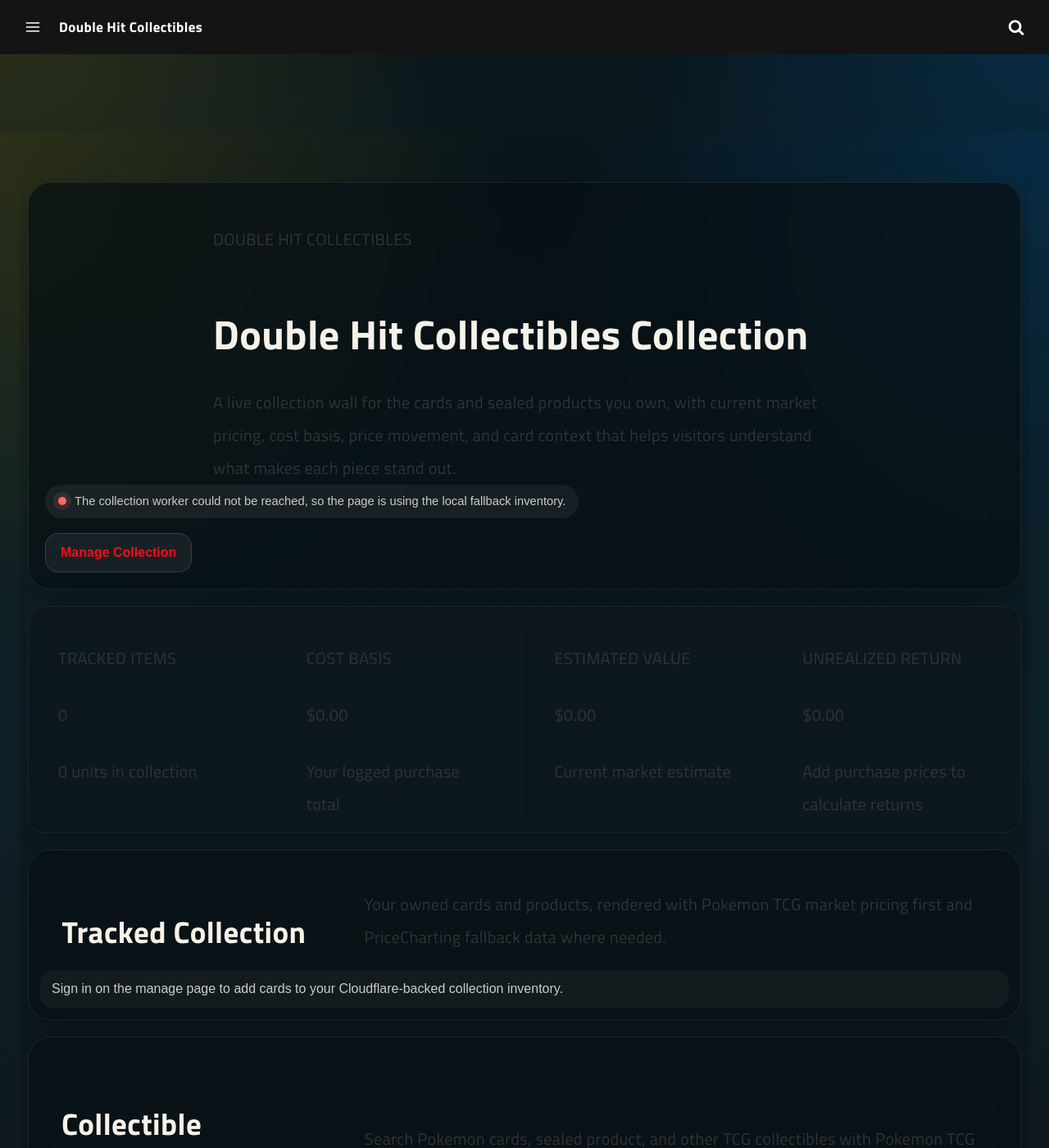
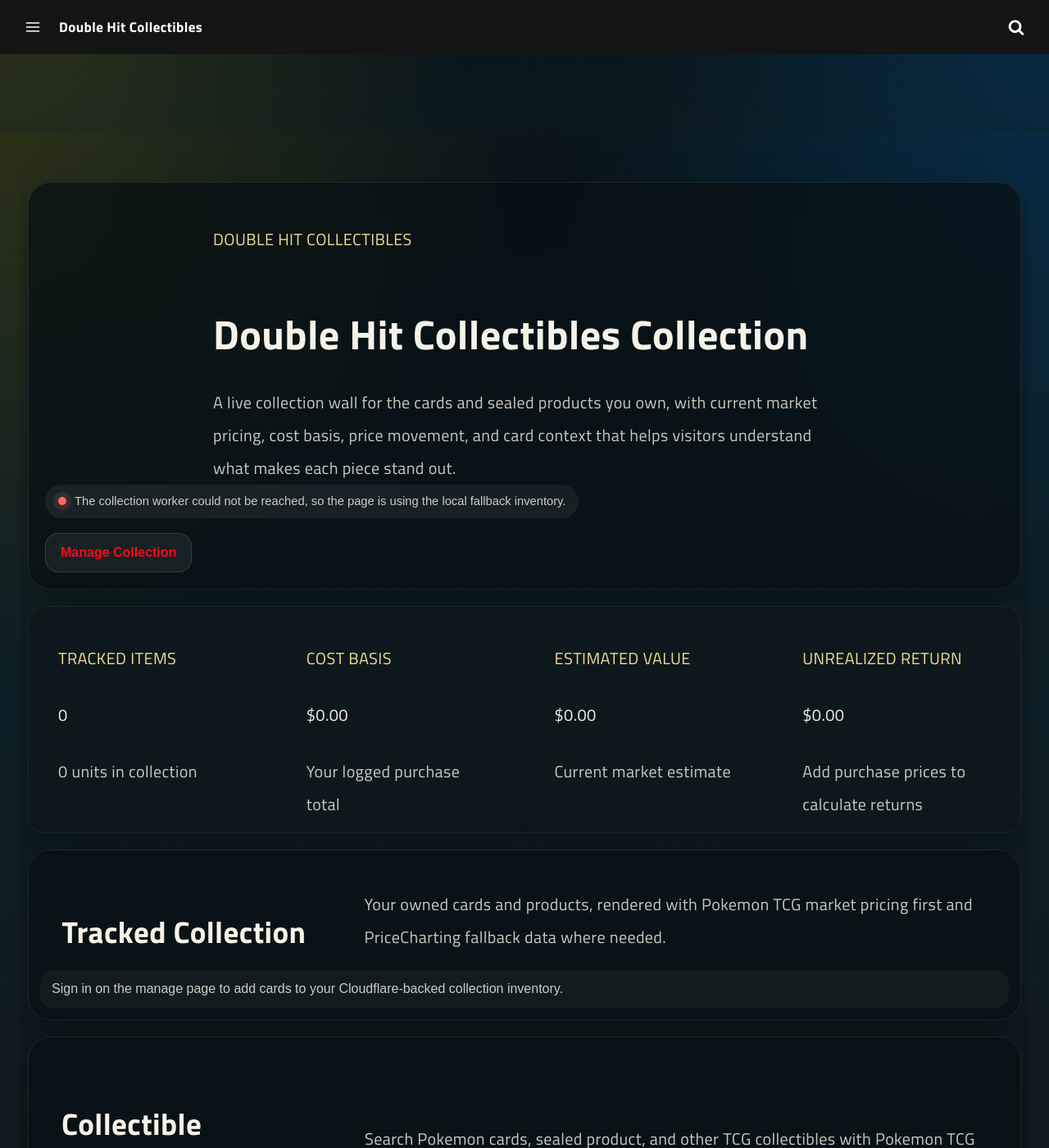
Before and after one commit to doublehitcollectibles/doublehitcollectibles.github.io, a Jekyll site: the page built from pages/collection.md, in a window 1280 px wide and 1400 px high. Shown: the whole window at 82% size. Built offline with Jekyll 4.4.1, drawn with Linux system fonts in a browser that asks for light colours; a script that is not in the unit is left out.

Commit message:
Improve collection muted text contrast

```diff
--- a/_sass/_collection.scss
+++ b/_sass/_collection.scss
@@ -1,9 +1,14 @@
 .collection-page {
+  --collection-text-primary: #f6f2e8;
+  --collection-text-muted: rgba(246, 242, 232, 0.9);
+  --collection-text-soft: rgba(246, 242, 232, 0.82);
+  --collection-text-faint: rgba(246, 242, 232, 0.74);
+  --collection-text-label: rgba(255, 232, 156, 0.94);
   background:
     radial-gradient(circle at top left, rgba(255, 214, 10, 0.14), transparent 30%),
     radial-gradient(circle at top right, rgba(0, 140, 255, 0.18), transparent 28%),
     linear-gradient(180deg, #09151a 0%, #0d1f26 42%, #111417 100%);
-  color: #f6f2e8;
+  color: var(--collection-text-primary);
 
   .content {
     padding-top: 112px;
@@ -14,6 +19,39 @@
     margin: 0 auto;
     padding: 0 24px 80px;
   }
+}
+
+.collection-page .post-content p {
+  color: var(--collection-text-muted);
+}
+
+.collection-page .post-content .collection-eyebrow,
+.collection-page .post-content .collection-metric-label,
+.collection-page .post-content .collection-detail-stat-label {
+  color: var(--collection-text-label);
+}
+
+.collection-page .post-content .collection-metric-value,
+.collection-page .post-content .collection-detail-stat-value {
+  color: var(--collection-text-primary);
+}
+
+.collection-page .post-content .collection-lead,
+.collection-page .post-content .collection-section-heading p,
+.collection-page .post-content .collection-card-copy,
+.collection-page .post-content .collection-metric-subtext,
+.collection-page .post-content .collection-detail-copy,
+.collection-page .post-content .collection-detail-stat-copy,
+.collection-page .post-content .collection-empty,
+.collection-page .post-content .collection-admin-helper p,
+.collection-page .post-content .collection-admin-entry-copy p {
+  color: var(--collection-text-soft);
+}
+
+.collection-page .post-content .collection-search-feedback,
+.collection-page .post-content .collection-admin-selection,
+.collection-page .post-content .collection-history-caption {
+  color: var(--collection-text-faint);
 }
 
 .collection-app {
@@ -204,7 +242,7 @@
 .collection-empty,
 .collection-detail-copy,
 .collection-detail-meta dd {
-  color: rgba(246, 242, 232, 0.82);
+  color: var(--collection-text-soft);
 }
 
 .collection-status {
@@ -508,7 +546,7 @@
   font-size: 0.68rem;
   letter-spacing: 0.12em;
   text-transform: uppercase;
-  color: rgba(246, 242, 232, 0.58);
+  color: var(--collection-text-label);
 }
 
 .collection-market-value {
@@ -519,7 +557,7 @@
 
 .collection-market-change {
   font-size: 0.76rem;
-  color: rgba(246, 242, 232, 0.7);
+  color: var(--collection-text-soft);
   min-height: 2.15rem;
   display: -webkit-box;
   -webkit-line-clamp: 2;
@@ -538,7 +576,7 @@
 .collection-movement {
   margin-top: 4px;
   font-size: 0.84rem;
-  color: rgba(246, 242, 232, 0.72);
+  color: var(--collection-text-soft);
   min-height: 2.7rem;
   display: -webkit-box;
   -webkit-line-clamp: 2;
@@ -807,7 +845,7 @@
 
 .collection-admin-helper p {
   margin: 0;
-  color: rgba(246, 242, 232, 0.78);
+  color: var(--collection-text-soft);
 }
 
 .collection-admin-helper-tags {
@@ -862,7 +900,7 @@
   font-size: 0.82rem;
   letter-spacing: 0.12em;
   text-transform: uppercase;
-  color: rgba(246, 242, 232, 0.64);
+  color: var(--collection-text-label);
 }
 
 .collection-admin-field input,
@@ -944,7 +982,7 @@
   padding: 14px;
   border-radius: 16px;
   border: 1px dashed rgba(255, 255, 255, 0.12);
-  color: rgba(246, 242, 232, 0.72);
+  color: var(--collection-text-faint);
 }
 
 .collection-admin-selection-card {
@@ -996,7 +1034,7 @@
   font-size: 0.72rem;
   letter-spacing: 0.12em;
   text-transform: uppercase;
-  color: rgba(246, 242, 232, 0.58);
+  color: var(--collection-text-label);
   margin-right: 4px;
 }
 
@@ -1057,7 +1095,7 @@
 
 .collection-admin-entry-copy p {
   margin: 0;
-  color: rgba(246, 242, 232, 0.72);
+  color: var(--collection-text-soft);
 }
 
 .collection-admin-entry-meta {
@@ -1154,7 +1192,7 @@
   font-size: 0.78rem;
   letter-spacing: 0.14em;
   text-transform: uppercase;
-  color: rgba(246, 242, 232, 0.55);
+  color: var(--collection-text-label);
 }
 
 .collection-detail-stat-value,
@@ -1166,7 +1204,7 @@
 .collection-detail-stat-copy {
   margin: 8px 0 0;
   font-size: 0.8rem;
-  color: rgba(246, 242, 232, 0.66);
+  color: var(--collection-text-soft);
 }
 
 .collection-history {
@@ -1250,7 +1288,7 @@
 }
 
 .collection-history-axis-label {
-  fill: rgba(246, 242, 232, 0.58);
+  fill: var(--collection-text-faint);
   font-size: 11px;
 }
 
@@ -1297,7 +1335,7 @@
   font-size: 0.82rem;
   letter-spacing: 0.08em;
   text-transform: uppercase;
-  color: rgba(246, 242, 232, 0.58);
+  color: var(--collection-text-label);
 }
 
 .collection-history--compact .collection-history-summary-label {
@@ -1306,7 +1344,7 @@
 
 .collection-history-summary-delta {
   font-size: 0.82rem;
-  color: rgba(246, 242, 232, 0.72);
+  color: var(--collection-text-soft);
 }
 
 .collection-history--compact .collection-history-summary-delta {
@@ -1325,7 +1363,7 @@
 .collection-history-caption {
   margin-top: 10px;
   font-size: 0.9rem;
-  color: rgba(246, 242, 232, 0.72);
+  color: var(--collection-text-faint);
 }
 
 .collection-history--compact .collection-history-caption {
```
